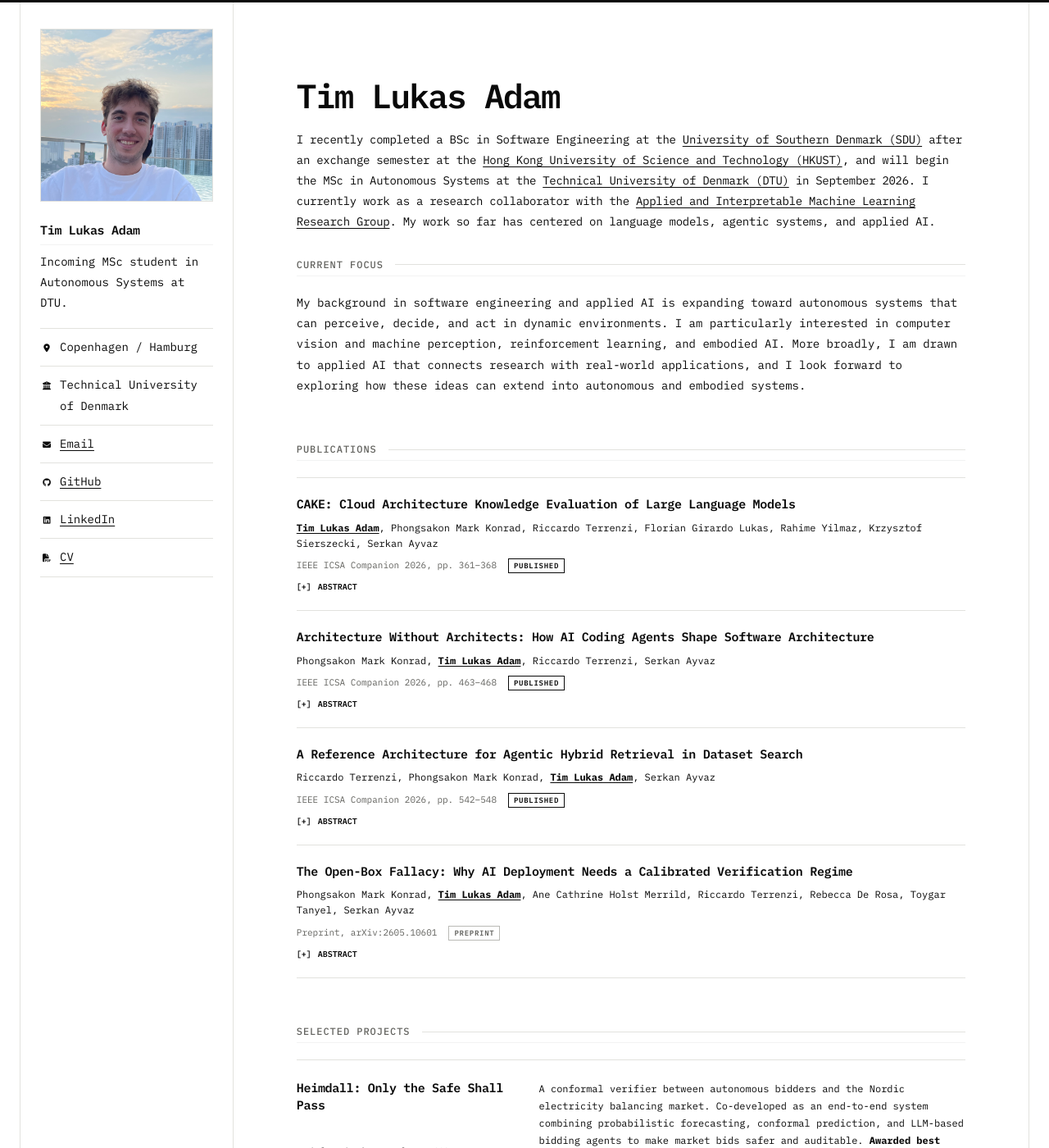
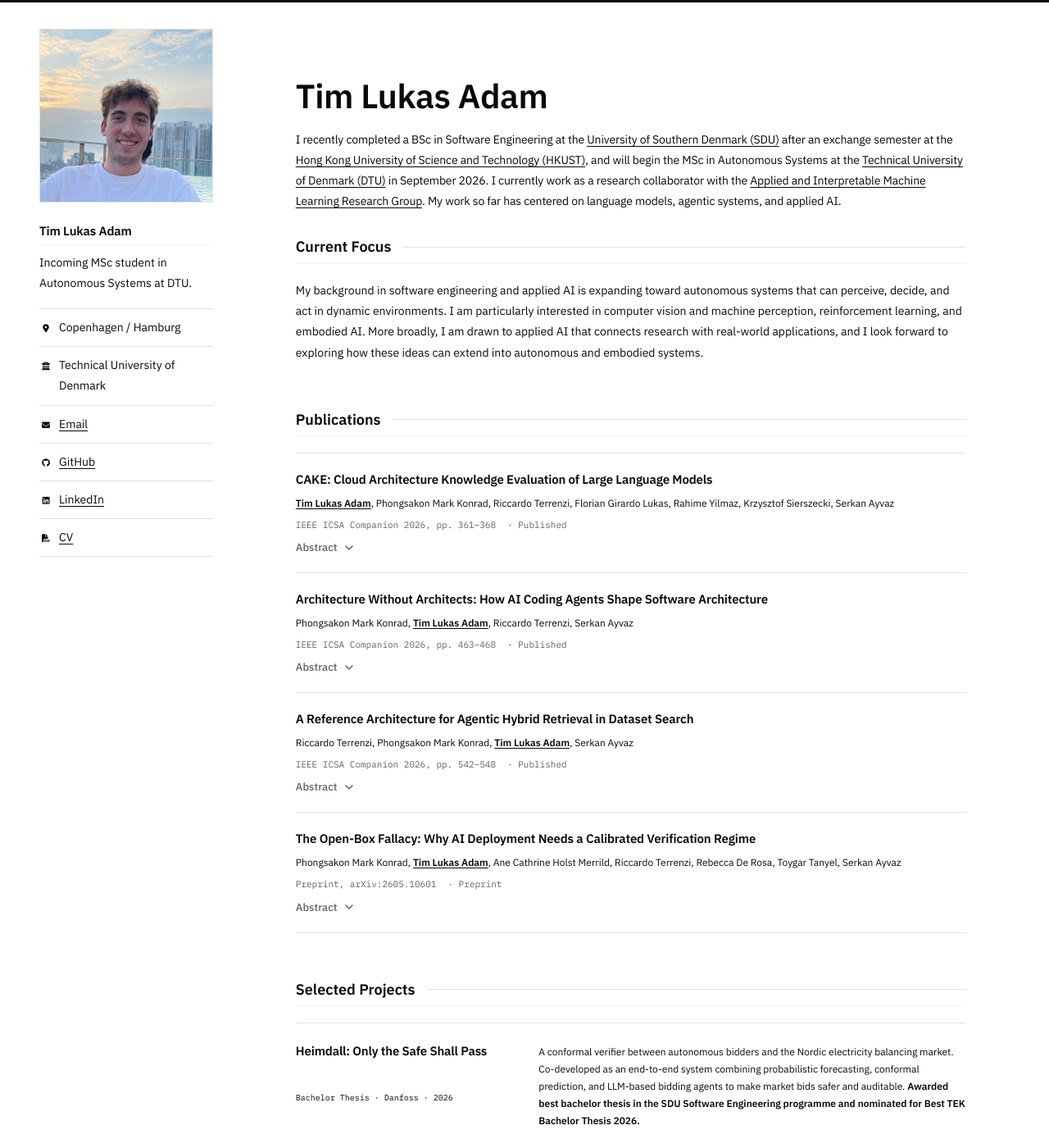
Before and after one commit to timadam03/timadam03.github.io, a Jekyll site: the page built from _pages/about.md, in a window 1280 px wide and 1400 px high. Shown: the whole window at 82% size. Built offline with Jekyll 4.4.1, drawn with Linux system fonts in a browser that asks for light colours.

Commit message:
style: use sans body text and drop frame and caps labels
Co-Authored-By: Claude Opus 5.5 <noreply@anthropic.com>

```diff
--- a/_includes/head/custom.html
+++ b/_includes/head/custom.html
@@ -1,7 +1,7 @@
 <meta name="theme-color" content="#ffffff"/>
 
 <style>
-@import url('https://fonts.googleapis.com/css2?family=IBM+Plex+Mono:wght@400;500;600;700&display=swap');
+@import url('https://fonts.googleapis.com/css2?family=IBM+Plex+Mono:wght@400;500&family=IBM+Plex+Sans:wght@400;500;600&display=swap');
 
 :root {
   --black: #090909;
@@ -10,6 +10,7 @@
   --grey-300: #b9b9b5;
   --grey-600: #62625e;
   --line: #e2e2de;
+  --sans: 'IBM Plex Sans', -apple-system, 'Helvetica Neue', Arial, sans-serif;
   --mono: 'IBM Plex Mono', 'SFMono-Regular', Consolas, monospace;
 }
 
@@ -28,9 +29,9 @@ body {
   overflow-x: hidden;
   background: var(--white);
   color: var(--black);
-  font-family: var(--mono);
-  font-size: 15px;
-  line-height: 1.7;
+  font-family: var(--sans);
+  font-size: 16px;
+  line-height: 1.65;
 }
 
 body::before {
@@ -83,8 +84,6 @@ a:hover {
   display: grid;
   grid-template-columns: 260px minmax(0, 1fr);
   min-height: calc(100vh - 3px);
-  border-right: 1px solid var(--line);
-  border-left: 1px solid var(--line);
 }
 
 .profile-sidebar {
@@ -94,7 +93,6 @@ a:hover {
   height: calc(100vh - 3px);
   overflow-y: auto;
   padding: 32px 24px;
-  border-right: 1px solid var(--line);
   background: var(--white);
 }
 
@@ -119,10 +117,10 @@ a:hover {
 
 .sidebar-name {
   margin: 0 0 8px;
-  font-family: var(--mono);
+  font-family: var(--sans);
   font-size: 15px;
   font-weight: 700;
-  letter-spacing: -0.02em;
+  letter-spacing: -0.01em;
 }
 
 .sidebar-role {
@@ -177,10 +175,10 @@ a:hover {
   max-width: none;
   margin: 0 0 18px;
   color: var(--black);
-  font-family: var(--mono);
+  font-family: var(--sans);
   font-size: clamp(28px, 3.2vw, 43px);
   font-weight: 600;
-  letter-spacing: -0.04em;
+  letter-spacing: -0.01em;
   line-height: 1.15;
   text-align: left;
   white-space: nowrap;
@@ -192,10 +190,10 @@ a:hover {
   max-width: 820px !important;
   margin: 0;
   color: var(--black) !important;
-  font-family: var(--mono);
+  font-family: var(--sans);
   font-size: 14px !important;
   line-height: 1.8 !important;
-  letter-spacing: -0.02em;
+  letter-spacing: -0.01em;
 }
 
 .page__content h2 {
@@ -204,13 +202,12 @@ a:hover {
   gap: 14px;
   align-items: center;
   margin: 58px 0 20px;
-  color: var(--grey-600);
-  font-family: var(--mono);
-  font-size: 12px;
-  font-weight: 500;
-  letter-spacing: 0.08em;
+  color: var(--black);
+  font-family: var(--sans);
+  font-size: 18px;
+  font-weight: 600;
+  letter-spacing: 0;
   line-height: 1.2;
-  text-transform: uppercase;
 }
 
 .page__content .sidebar-name {
@@ -219,7 +216,7 @@ a:hover {
   color: var(--black);
   font-size: 15px;
   font-weight: 600;
-  letter-spacing: -0.02em;
+  letter-spacing: -0.01em;
   text-transform: none;
 }
 
@@ -279,33 +276,32 @@ a:hover {
 .project-title {
   margin: 0;
   color: var(--black);
-  font-family: var(--mono);
+  font-family: var(--sans);
   font-size: 15px;
   font-weight: 600;
-  letter-spacing: -0.02em;
+  letter-spacing: -0.01em;
   line-height: 1.35;
 }
 
 .paper-meta-line { display: flex; flex-wrap: wrap; gap: 8px 14px; align-items: baseline; }
 .paper-authors { color: var(--black); font-size: 12px; line-height: 1.6; }
 .paper-authors strong { font-weight: 700; text-decoration: underline; text-underline-offset: 0.18em; }
-.paper-venue { color: var(--grey-600); font-size: 11px; }
+.paper-venue { color: var(--grey-600); font-family: var(--mono); font-size: 11px; }
 
 .paper-status {
   display: inline-block;
-  padding: 1px 6px;
-  border: 1px solid var(--black);
-  border-radius: 0;
-  color: var(--black);
+  padding: 0;
+  border: 0;
+  color: var(--grey-600);
   background: transparent;
-  font-size: 9px;
-  font-weight: 600;
-  letter-spacing: 0.08em;
+  font-family: var(--mono);
+  font-size: 11px;
+  font-weight: 400;
+  letter-spacing: 0;
   line-height: 1.6;
-  text-transform: uppercase;
 }
 
-.status-submitted { border-color: var(--grey-300); color: var(--grey-600); }
+.paper-status::before { content: '· '; }
 
 .abstract-toggle {
   display: inline-flex;
@@ -315,19 +311,16 @@ a:hover {
   margin-top: 2px;
   padding: 0;
   border: 0;
-  color: var(--black);
+  color: var(--grey-600);
   background: transparent;
-  font-family: var(--mono);
-  font-size: 10px;
-  font-weight: 600;
-  text-transform: uppercase;
+  font-family: var(--sans);
+  font-size: 13px;
+  font-weight: 500;
   cursor: pointer;
 }
 
-.abstract-toggle::before { content: '[+]'; }
-.abstract-toggle[aria-expanded='true']::before { content: '[-]'; }
 .abstract-toggle:hover { color: var(--grey-600); }
-.abstract-arrow { display: none; }
+.abstract-arrow { font-size: 10px; }
 
 .abstract-content {
   margin-top: 8px;
@@ -352,7 +345,7 @@ a:hover {
 .project-title,
 .project-meta { grid-column: 1; }
 
-.project-meta { margin: 0; color: var(--grey-600); font-size: 10px !important; line-height: 1.5 !important; }
+.project-meta { margin: 0; font-family: var(--mono); color: var(--grey-600); font-size: 10px !important; line-height: 1.5 !important; }
 
 .project-desc {
   grid-column: 2;
@@ -367,13 +360,13 @@ a:hover {
 .page__footer-copyright {
   border-top: 1px solid var(--line);
   color: var(--grey-600);
-  font-family: var(--mono);
+  font-family: var(--sans);
   font-size: 10px;
 }
 
 /* Research detail page */
 .research-page { padding: 38px 0 96px; }
-.research-back { margin-bottom: 50px; font-size: 11px; font-weight: 600; text-transform: uppercase; }
+.research-back { margin-bottom: 50px; font-size: 11px; font-weight: 600; }
 .research-back a::before { content: '<- '; }
 
 .research-hero {
@@ -391,16 +384,15 @@ a:hover {
   border: 1px solid var(--line);
   font-size: 9px !important;
   font-weight: 600;
-  letter-spacing: 0.08em;
-  text-transform: uppercase;
+  letter-spacing: 0;
 }
 
 .research-hero h1 {
   margin: 0 0 24px;
-  font-family: var(--mono);
+  font-family: var(--sans);
   font-size: clamp(32px, 4.5vw, 56px);
   font-weight: 600;
-  letter-spacing: -0.04em;
+  letter-spacing: -0.01em;
   line-height: 1.05;
 }
 
@@ -412,7 +404,6 @@ a:hover {
   border: 1px solid var(--line);
   font-size: 9px;
   font-weight: 600;
-  text-transform: uppercase;
 }
 
 .research-hero__meta { align-self: end; border-top: 1px solid var(--line); }
@@ -426,7 +417,6 @@ a:hover {
   padding: 10px 0;
   border-bottom: 1px solid var(--line);
   font-size: 9px;
-  text-transform: uppercase;
 }
 
 .research-hero__meta strong { font-size: 16px; }
@@ -442,8 +432,8 @@ a:hover {
 }
 
 .finding-grid > div { padding: 24px; border: 1px solid var(--line); background: var(--white); }
-.finding-grid span { display: block; margin-bottom: 24px; font-family: var(--mono); font-size: 34px; line-height: 1; }
-.finding-grid h3 { margin: 0 0 10px; font-size: 13px; line-height: 1.4; text-transform: uppercase; }
+.finding-grid span { display: block; margin-bottom: 24px; font-family: var(--sans); font-size: 34px; line-height: 1; }
+.finding-grid h3 { margin: 0 0 10px; font-size: 13px; line-height: 1.4; }
 .finding-grid p { margin: 0; font-size: 11px; }
 .split-section { gap: 48px; }
 .research-list { margin: 0; padding: 0; list-style: none; }
@@ -494,7 +484,6 @@ a:hover {
   background: var(--black);
   font-size: 10px;
   font-weight: 600;
-  text-transform: uppercase;
 }
 
 .research-download > a:hover { color: var(--black); background: var(--white); }
@@ -538,7 +527,6 @@ a:hover {
 @media (max-width: 560px) {
   body { font-size: 14px; }
   #main { width: 100%; }
-  .home-layout { border-right: 0; border-left: 0; }
 
   .profile-sidebar {
     grid-template-columns: 72px minmax(0, 1fr);
```
